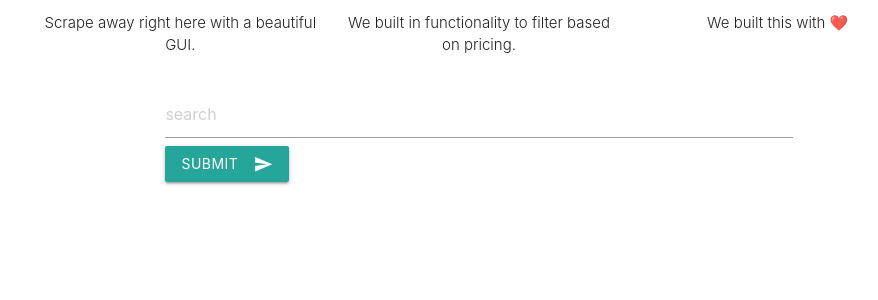
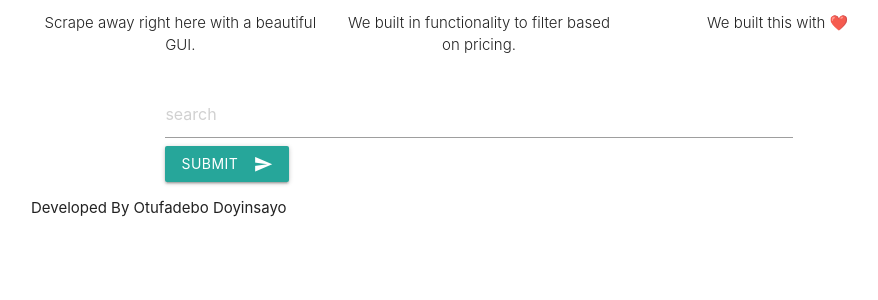
Before and after one commit to doyinsayo/craigslist, a Django app: page / in a window 1280 px wide. Shown: the part 407-707 px from the top of the page, without its empty margins (161-1039 px from the left). Run offline with Django 3.2, Linux system fonts and the light colour scheme.

Commit message:
ownership

```diff
--- a/craigslistproject/craigslistclone/templates/base.html
+++ b/craigslistproject/craigslistclone/templates/base.html
@@ -61,5 +61,8 @@
     {% endblock content %}
 
     <script src="https://cdnjs.cloudflare.com/ajax/libs/materialize/1.0.0/js/materialize.min.js"></script>
+
+
+    <p>Developed By Otufadebo Doyinsayo</p>
 </body>
 </html>
```
